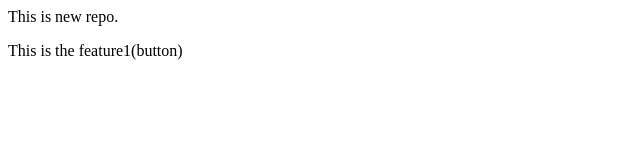
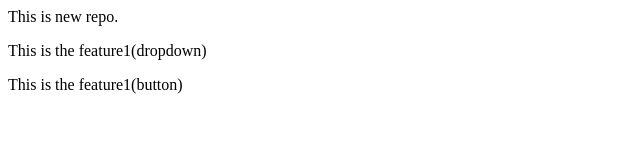
Before and after one commit to RISHABHSINGHHH/localrepo, a plain HTML site: page index.html in a window 1280 px wide. Shown: the whole page, without its empty margins (0-640 px from the left). Drawn offline with Linux system fonts and the light colour scheme.

Commit message:
ADD both

```diff
--- a/index.html
+++ b/index.html
@@ -1,2 +1,3 @@
 <p>This is new repo.</p>
+<p> This is the feature1(dropdown)</p>
 <p> This is the feature1(button) </p>
```
